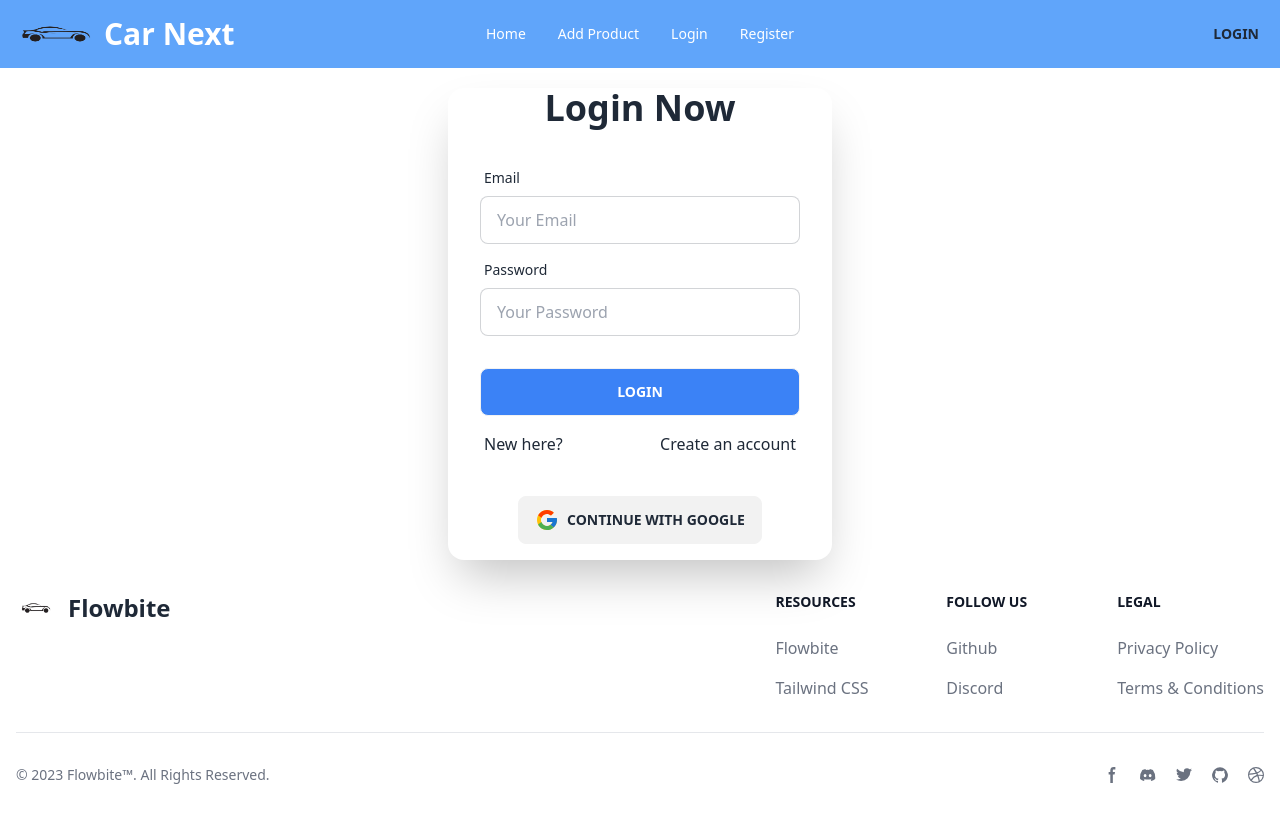
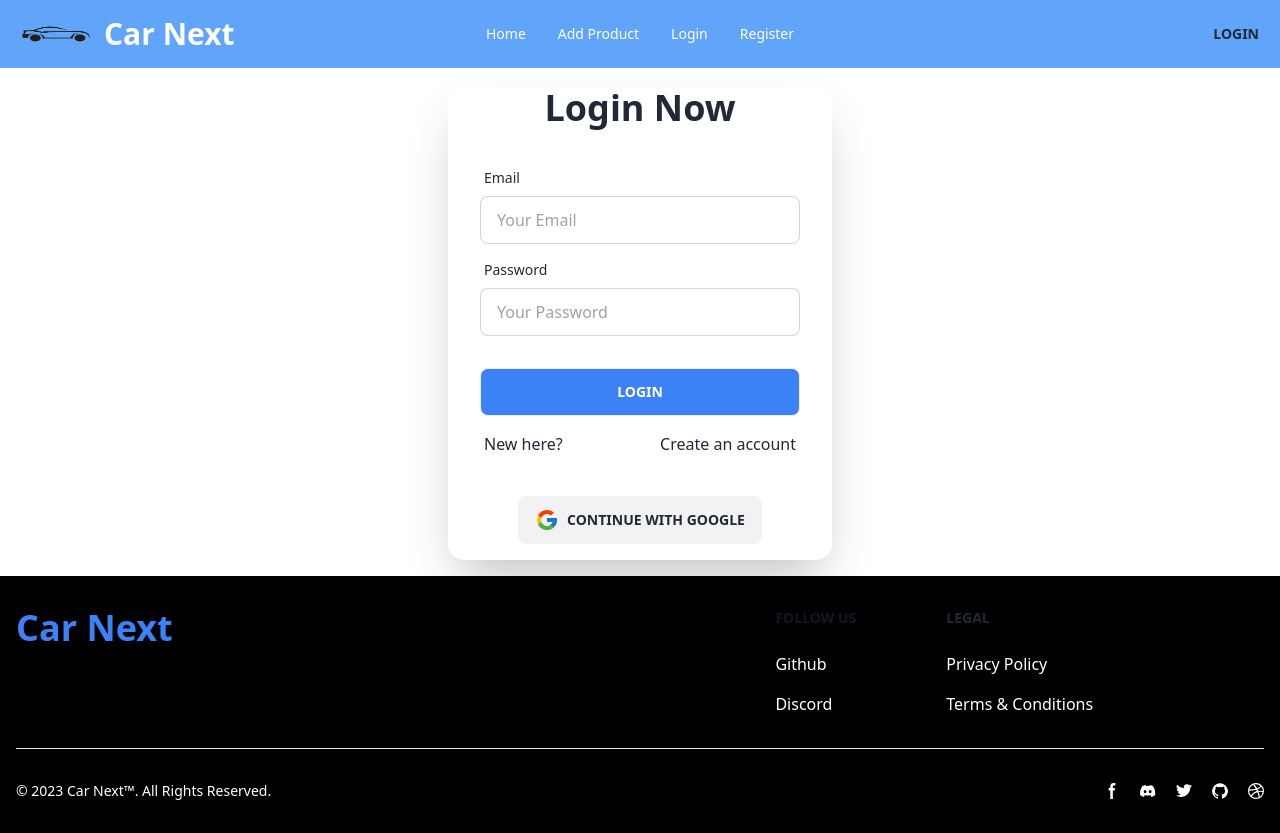
Before and after one commit to toaha77/brandShop-client, a React (Vite) app: page /login in a window 1280 px wide. Built offline with nearby package versions, Linux system fonts and the light colour scheme; no server answers.

Commit message:
update-product section added

```diff
--- a/src/Footer/Footer.jsx
+++ b/src/Footer/Footer.jsx
@@ -3,30 +3,20 @@ const Footer = () => {
     return (
         <div>
 
-<footer className="bg-white dark:bg-gray-900">
+<footer className="bg-black mt-4">
     <div className="mx-auto w-full max-w-screen-xl p-4 py-6 lg:py-8">
         <div className="md:flex md:justify-between">
           <div className="mb-6 md:mb-0">
-              <a href="https://flowbite.com/" className="flex items-center">
-                  <img src="/car-logo-removebg-preview.png" className="h-8 mr-3" alt="FlowBite Logo" />
-                  <span className="self-center text-2xl font-semibold whitespace-nowrap dark:text-white">Flowbite</span>
-              </a>
+
+
+                <h2 className="text-4xl font-bold text-blue-500">Car Next</h2>
+
           </div>
           <div className="grid grid-cols-2 gap-8 sm:gap-6 sm:grid-cols-3">
-              <div>
-                  <h2 className="mb-6 text-sm font-semibold text-gray-900 uppercase dark:text-white">Resources</h2>
-                  <ul className="text-gray-500 dark:text-gray-400 font-medium">
-                      <li className="mb-4">
-                          <a href="https://flowbite.com/" className="hover:underline">Flowbite</a>
-                      </li>
-                      <li>
-                          <a href="https://tailwindcss.com/" className="hover:underline">Tailwind CSS</a>
-                      </li>
-                  </ul>
-              </div>
+
               <div>
                   <h2 className="mb-6 text-sm font-semibold text-gray-900 uppercase dark:text-white">Follow us</h2>
-                  <ul className="text-gray-500 dark:text-gray-400 font-medium">
+                  <ul className="text-white font-medium">
                       <li className="mb-4">
                           <a href="https://github.com/themesberg/flowbite" className="hover:underline ">Github</a>
                       </li>
@@ -36,8 +26,8 @@ const Footer = () => {
                   </ul>
               </div>
               <div>
-                  <h2 className="mb-6 text-sm font-semibold text-gray-900 uppercase dark:text-white">Legal</h2>
-                  <ul className="text-gray-500 dark:text-gray-400 font-medium">
+                  <h2 className="mb-6 text-sm font-semibold uppercase dark:text-white">Legal</h2>
+                  <ul className=" text-white font-medium">
                       <li className="mb-4">
                           <a href="#" className="hover:underline">Privacy Policy</a>
                       </li>
@@ -50,34 +40,34 @@ const Footer = () => {
       </div>
       <hr className="my-6 border-gray-200 sm:mx-auto dark:border-gray-700 lg:my-8" />
       <div className="sm:flex sm:items-center sm:justify-between">
-          <span className="text-sm text-gray-500 sm:text-center dark:text-gray-400">© 2023 <a href="https://flowbite.com/" className="hover:underline">Flowbite™</a>. All Rights Reserved.
+          <span className="text-sm text-white">© 2023 <a href="https://flowbite.com/" className="hover:underline">Car Next™</a>. All Rights Reserved.
           </span>
           <div className="flex mt-4 space-x-5 sm:justify-center sm:mt-0">
-              <a href="#" className="text-gray-500 hover:text-gray-900 dark:hover:text-white">
+              <a href="#" className="text-white dark:hover:text-white">
                   <svg className="w-4 h-4" aria-hidden="true" xmlns="http://www.w3.org/2000/svg" fill="currentColor" viewBox="0 0 8 19">
                         <path fill-rule="evenodd" d="M6.135 3H8V0H6.135a4.147 4.147 0 0 0-4.142 4.142V6H0v3h2v9.938h3V9h2.021l.592-3H5V3.591A.6.6 0 0 1 5.592 3h.543Z" clip-rule="evenodd"/>
                     </svg>
                   <span className="sr-only">Facebook page</span>
               </a>
-              <a href="#" className="text-gray-500 hover:text-gray-900 dark:hover:text-white">
+              <a href="#" className="text-white dark:hover:text-white">
                   <svg className="w-4 h-4" aria-hidden="true" xmlns="http://www.w3.org/2000/svg" fill="currentColor" viewBox="0 0 21 16">
                         <path d="M16.942 1.556a16.3 16.3 0 0 0-4.126-1.3 12.04 12.04 0 0 0-.529 1.1 15.175 15.175 0 0 0-4.573 0 11.585 11.585 0 0 0-.535-1.1 16.274 16.274 0 0 0-4.129 1.3A17.392 17.392 0 0 0 .182 13.218a15.785 15.785 0 0 0 4.963 2.521c.41-.564.773-1.16 1.084-1.785a10.63 10.63 0 0 1-1.706-.83c.143-.106.283-.217.418-.33a11.664 11.664 0 0 0 10.118 0c.137.113.277.224.418.33-.544.328-1.116.606-1.71.832a12.52 12.52 0 0 0 1.084 1.785 16.46 16.46 0 0 0 5.064-2.595 17.286 17.286 0 0 0-2.973-11.59ZM6.678 10.813a1.941 1.941 0 0 1-1.8-2.045 1.93 1.93 0 0 1 1.8-2.047 1.919 1.919 0 0 1 1.8 2.047 1.93 1.93 0 0 1-1.8 2.045Zm6.644 0a1.94 1.94 0 0 1-1.8-2.045 1.93 1.93 0 0 1 1.8-2.047 1.918 1.918 0 0 1 1.8 2.047 1.93 1.93 0 0 1-1.8 2.045Z"/>
                     </svg>
                   <span className="sr-only">Discord community</span>
               </a>
-              <a href="#" className="text-gray-500 hover:text-gray-900 dark:hover:text-white">
+              <a href="#" className="text-white dark:hover:text-white">
                   <svg className="w-4 h-4" aria-hidden="true" xmlns="http://www.w3.org/2000/svg" fill="currentColor" viewBox="0 0 20 17">
                     <path fill-rule="evenodd" d="M20 1.892a8.178 8.178 0 0 1-2.355.635 4.074 4.074 0 0 0 1.8-2.235 8.344 8.344 0 0 1-2.605.98A4.13 4.13 0 0 0 13.85 0a4.068 4.068 0 0 0-4.1 4.038 4 4 0 0 0 .105.919A11.705 11.705 0 0 1 1.4.734a4.006 4.006 0 0 0 1.268 5.392 4.165 4.165 0 0 1-1.859-.5v.05A4.057 4.057 0 0 0 4.1 9.635a4.19 4.19 0 0 1-1.856.07 4.108 4.108 0 0 0 3.831 2.807A8.36 8.36 0 0 1 0 14.184 11.732 11.732 0 0 0 6.291 16 11.502 11.502 0 0 0 17.964 4.5c0-.177 0-.35-.012-.523A8.143 8.143 0 0 0 20 1.892Z" clip-rule="evenodd"/>
                 </svg>
                   <span className="sr-only">Twitter page</span>
               </a>
-              <a href="#" className="text-gray-500 hover:text-gray-900 dark:hover:text-white">
+              <a href="#" className="text-white dark:hover:text-white">
                   <svg className="w-4 h-4" aria-hidden="true" xmlns="http://www.w3.org/2000/svg" fill="currentColor" viewBox="0 0 20 20">
                         <path fill-rule="evenodd" d="M10 .333A9.911 9.911 0 0 0 6.866 19.65c.5.092.678-.215.678-.477 0-.237-.01-1.017-.014-1.845-2.757.6-3.338-1.169-3.338-1.169a2.627 2.627 0 0 0-1.1-1.451c-.9-.615.07-.6.07-.6a2.084 2.084 0 0 1 1.518 1.021 2.11 2.11 0 0 0 2.884.823c.044-.503.268-.973.63-1.325-2.2-.25-4.516-1.1-4.516-4.9A3.832 3.832 0 0 1 4.7 7.068a3.56 3.56 0 0 1 .095-2.623s.832-.266 2.726 1.016a9.409 9.409 0 0 1 4.962 0c1.89-1.282 2.717-1.016 2.717-1.016.366.83.402 1.768.1 2.623a3.827 3.827 0 0 1 1.02 2.659c0 3.807-2.319 4.644-4.525 4.889a2.366 2.366 0 0 1 .673 1.834c0 1.326-.012 2.394-.012 2.72 0 .263.18.572.681.475A9.911 9.911 0 0 0 10 .333Z" clip-rule="evenodd"/>
                   </svg>
                   <span className="sr-only">GitHub account</span>
               </a>
-              <a href="#" className="text-gray-500 hover:text-gray-900 dark:hover:text-white">
+              <a href="#" className="text-white dark:hover:text-white">
                   <svg className="w-4 h-4" aria-hidden="true" xmlns="http://www.w3.org/2000/svg" fill="currentColor" viewBox="0 0 20 20">
                     <path fill-rule="evenodd" d="M10 0a10 10 0 1 0 10 10A10.009 10.009 0 0 0 10 0Zm6.613 4.614a8.523 8.523 0 0 1 1.93 5.32 20.094 20.094 0 0 0-5.949-.274c-.059-.149-.122-.292-.184-.441a23.879 23.879 0 0 0-.566-1.239 11.41 11.41 0 0 0 4.769-3.366ZM8 1.707a8.821 8.821 0 0 1 2-.238 8.5 8.5 0 0 1 5.664 2.152 9.608 9.608 0 0 1-4.476 3.087A45.758 45.758 0 0 0 8 1.707ZM1.642 8.262a8.57 8.57 0 0 1 4.73-5.981A53.998 53.998 0 0 1 9.54 7.222a32.078 32.078 0 0 1-7.9 1.04h.002Zm2.01 7.46a8.51 8.51 0 0 1-2.2-5.707v-.262a31.64 31.64 0 0 0 8.777-1.219c.243.477.477.964.692 1.449-.114.032-.227.067-.336.1a13.569 13.569 0 0 0-6.942 5.636l.009.003ZM10 18.556a8.508 8.508 0 0 1-5.243-1.8 11.717 11.717 0 0 1 6.7-5.332.509.509 0 0 1 .055-.02 35.65 35.65 0 0 1 1.819 6.476 8.476 8.476 0 0 1-3.331.676Zm4.772-1.462A37.232 37.232 0 0 0 13.113 11a12.513 12.513 0 0 1 5.321.364 8.56 8.56 0 0 1-3.66 5.73h-.002Z" clip-rule="evenodd"/>
                 </svg>
```
